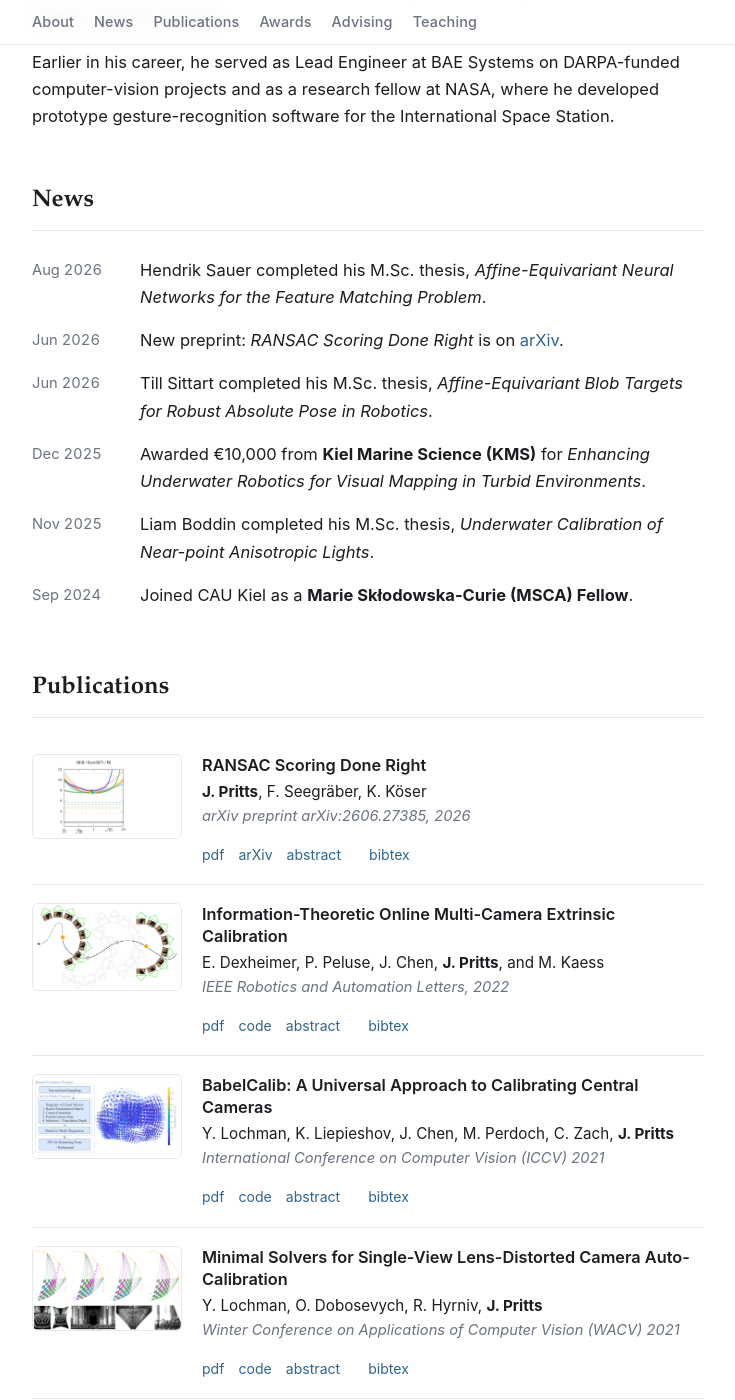
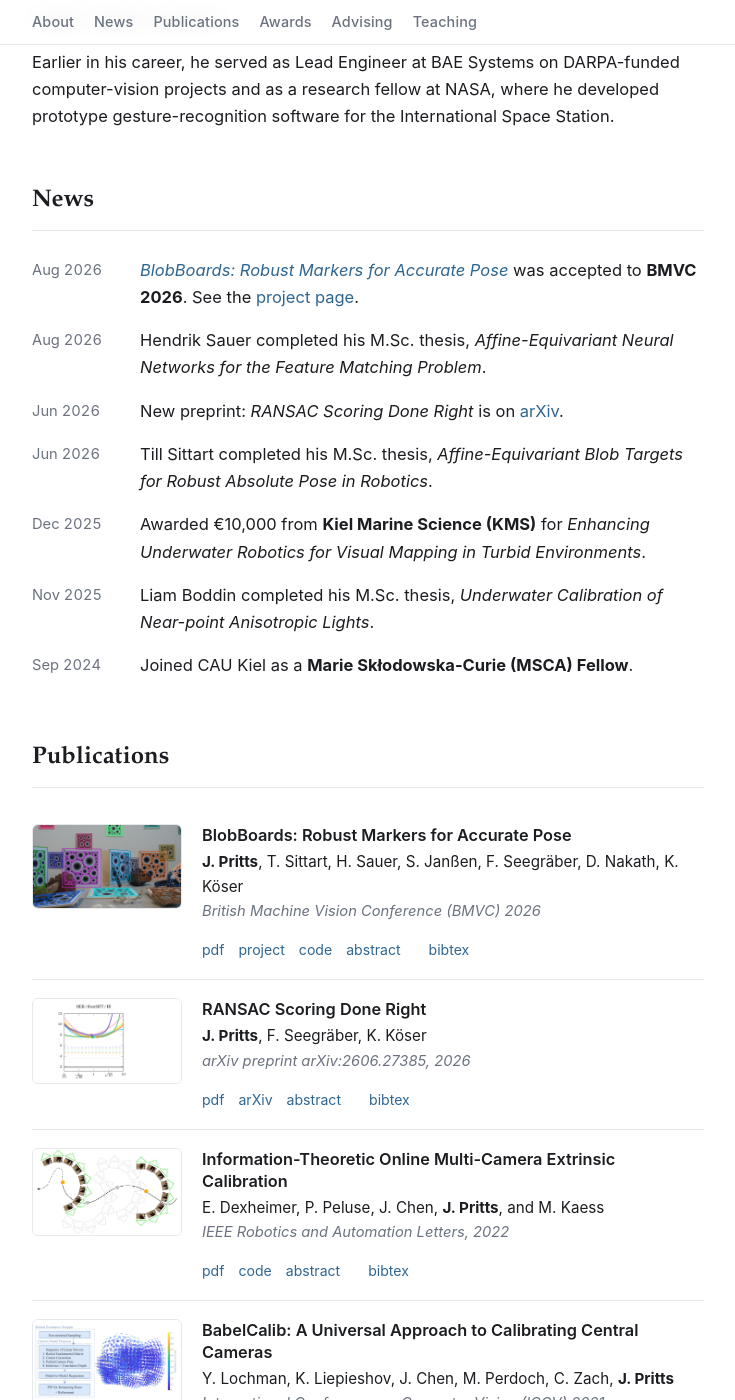
Before and after one commit to prittjam/prittjam.github.io, a Jekyll site: the page built from index.html, in a window 1280 px wide and 1400 px high, scrolled down 730 px. Shown: the whole window, without its empty margins (272-1007 px from the left). Built offline with Jekyll 4.4.1, drawn with Linux system fonts in a browser that asks for light colours.

Commit message:
News + Publications: BlobBoards accepted to BMVC 2026
Add a news item linking the paper title to the preprint PDF and the
project page, and a new top publication entry with abstract, BibTeX,
and a thumbnail cropped from the project site's hero teaser.

Co-Authored-By: Claude Fable 5 <noreply@anthropic.com>
Claude-Session: https://claude.ai/code/session_012cuDgX3v35vErxDcJusBBL

```diff
--- a/_data/news.yml
+++ b/_data/news.yml
@@ -1,4 +1,6 @@
 # Newest first. `item` may contain inline HTML (<em>, <strong>, <a>).
+- date: Aug 2026
+  item: '<a href="https://blobboards.github.io/blobboards_bmvc2026.pdf" target="_blank" rel="noopener"><em>BlobBoards: Robust Markers for Accurate Pose</em></a> was accepted to <strong>BMVC 2026</strong>. See the <a href="https://blobboards.github.io" target="_blank" rel="noopener">project page</a>.'
 - date: Aug 2026
   item: 'Hendrik Sauer completed his M.Sc. thesis, <em>Affine-Equivariant Neural Networks for the Feature Matching Problem</em>.'
 - date: Jun 2026
--- a/_data/publications.yml
+++ b/_data/publications.yml
@@ -1,4 +1,25 @@
 # Generated from doc/*.html fragments. Edit here; the site rebuilds on push.
+
+- id: blobboards
+  title: 'BlobBoards: Robust Markers for Accurate Pose'
+  authors: 'J. Pritts, T. Sittart, H. Sauer, S. Janßen, F. Seegräber, D. Nakath, K. Köser'
+  venue: 'British Machine Vision Conference (BMVC) 2026'
+  thumb: './img/papers/Pritts-BMVC26-thumb.jpg'
+  alt: 'A cluttered scene with many BlobBoards at different distances and angles, each outlined in a distinct colour with its blob pattern re-projected onto the board.'
+  width: 640
+  height: 360
+  links:
+    - { label: 'pdf', href: 'https://blobboards.github.io/blobboards_bmvc2026.pdf' }
+    - { label: 'project', href: 'https://blobboards.github.io' }
+    - { label: 'code', href: 'https://github.com/prittjam/BlobBoards.jl' }
+  abstract: 'We propose BlobBoards, a fiducial marker system comprising a dense, multi-scale field of Gaussian blobs and a feature-based pipeline for joint detection, identification, and pose estimation. Each board is registered from hundreds of blob features whose dense spatial coverage constrains pose, while multiple scales preserve detectability across large changes in focal length, distance, and obliquity. Learned local descriptors are matched to the reference pattern and spatially verified, so the correspondences determine pose and certify identity. Against motion-capture ground truth, BlobBoards achieve median translation errors of 3.6–5.0 mm, reducing AprilTag''s median translation error by 89% on small boards and 70% on large ones. They also produce far fewer large-rotation failures than state-of-the-art tag systems. BlobBoards achieve the highest detection rate, 80% versus 74% for AprilTag and 58% for ArUco, with the largest margin on the smallest markers. Under 50% occlusion, they still detect 69% of boards with essentially unchanged median translation error, while AprilTag and ArUco detect none. In experiments BlobBoards give state-of-the-art detection rate, pose accuracy and occlusion robustness.'
+  bibtex: |
+    @inproceedings{pritts2026blobboards,
+      author    = {Pritts, James and Sittart, Till and Sauer, Hendrik and Jan{\ss}en, Silja and Seegr{\"a}ber, Felix and Nakath, David and K{\"o}ser, Kevin},
+      title     = {{BlobBoards}: Robust Markers for Accurate Pose},
+      booktitle = {British Machine Vision Conference (BMVC)},
+      year      = {2026}
+    }
 
 - id: ransac
   title: 'RANSAC Scoring Done Right'
```
Also changed, not shown: img/papers/Pritts-BMVC26-thumb.jpg (added), img/papers/Pritts-BMVC26.png (added).
